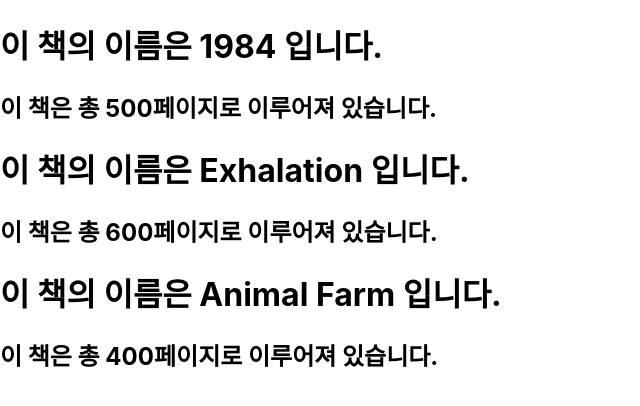
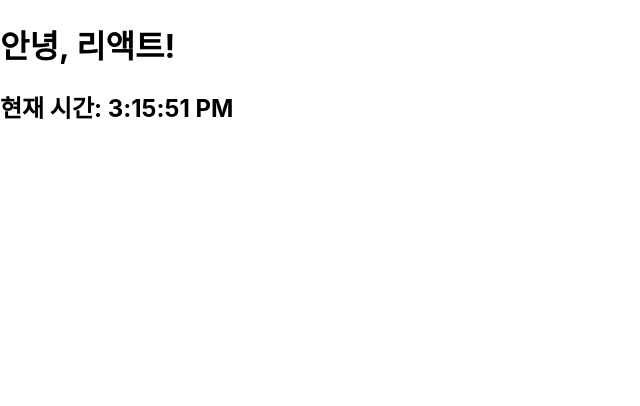
Before and after one commit to kevinlim17/react-practice, a React (Create React App) app in the folder sample-app/: page / in a window 1280 px wide. Shown: the top 406 px of the page, without its empty margins (0-640 px from the left). Built offline with nearby package versions, Linux system fonts and the light colour scheme.

Commit message:
Add: Learn about React Elements

```diff
--- /dev/null
+++ b/sample-app/src/Chapter_Elements/Clock.jsx
@@ -0,0 +1,12 @@
+import React from "react";
+
+function Clock(props) {
+    return (
+        <div>
+            <h1>안녕, 리액트!</h1>
+            <h2>현재 시간: {new Date().toLocaleTimeString()}</h2>
+        </div>
+    );
+}
+
+export default Clock;
--- a/sample-app/src/index.js
+++ b/sample-app/src/index.js
@@ -1,17 +1,29 @@
 import React from 'react';
 import ReactDOM from 'react-dom/client';
 import './index.css';
-import App from './App';
 import reportWebVitals from './reportWebVitals';
 
+import App from './App';
 import Library from './Chapter03/Library';
+import Clock from './Chapter_Elements/Clock';
+
 
 const root = ReactDOM.createRoot(document.getElementById('root'));
+/**
 root.render(
   <React.StrictMode>
     <Library />
   </React.StrictMode>
 );
+**/
+
+setInterval(() => {
+  root.render(
+    <React.StrictMode>
+      <Clock />
+    </React.StrictMode>
+  );
+}, 1000);
 
 // If you want to start measuring performance in your app, pass a function
 // to log results (for example: reportWebVitals(console.log))
```
